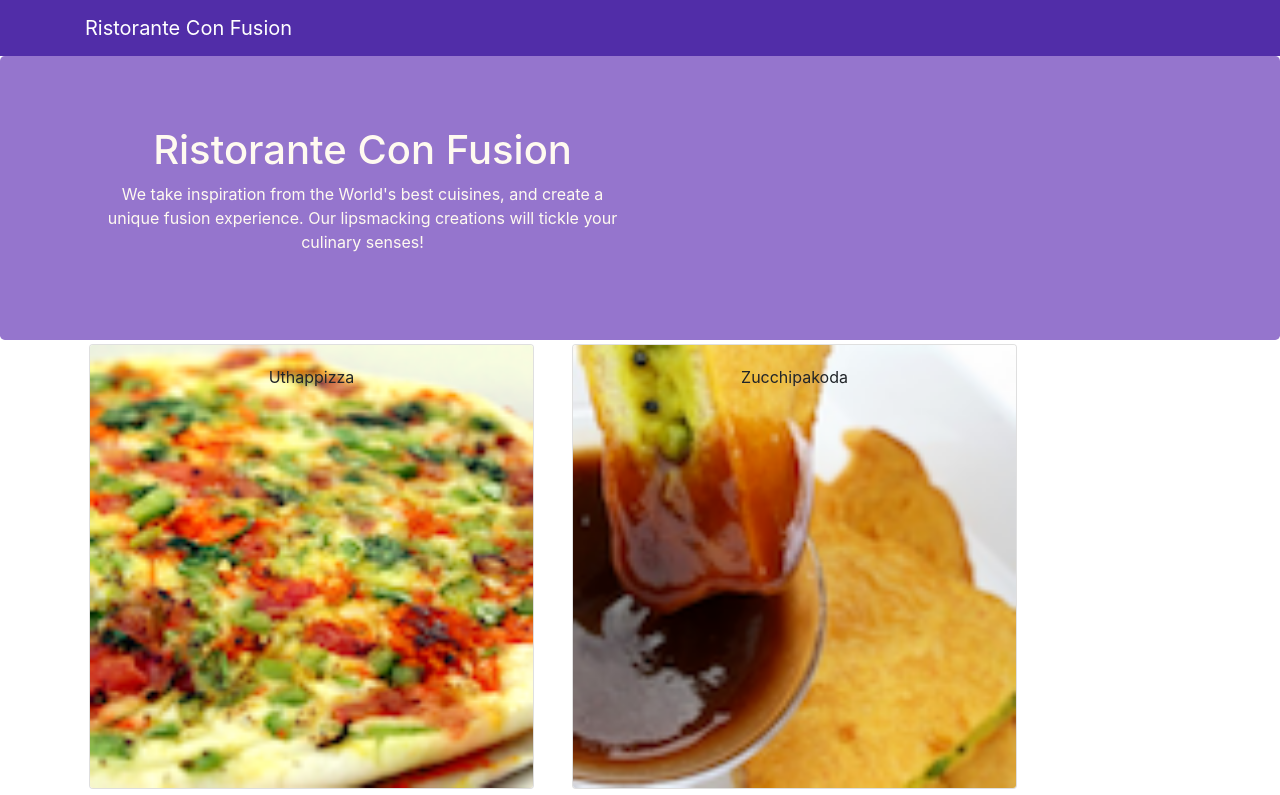
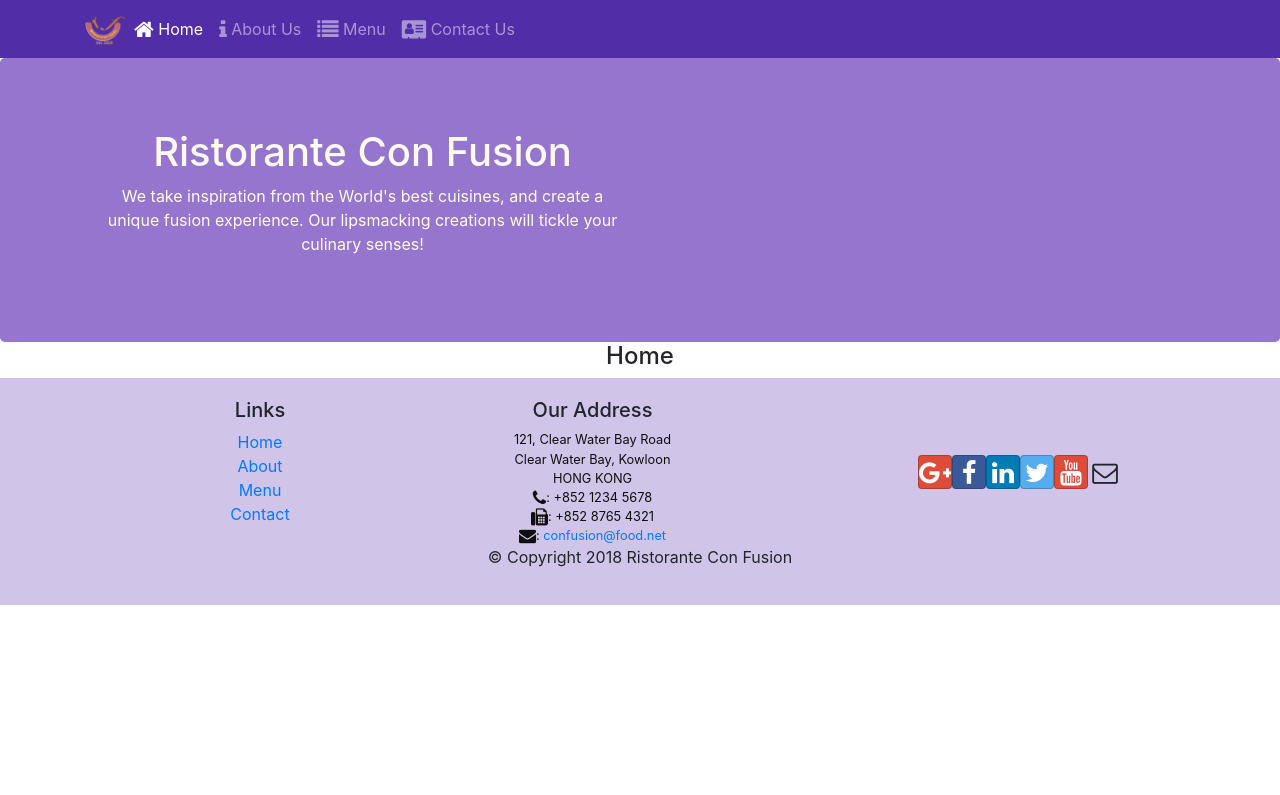
Before and after one commit to handiansantoso/react-web, a React (Create React App) app: page /home in a window 1280 px wide. Shown: the top 795 px of the page. Built offline with nearby package versions, Linux system fonts and the light colour scheme.

Commit message:
React Router

```diff
--- a/package.json
+++ b/package.json
@@ -9,6 +9,7 @@
     "react": "^16.11.0",
     "react-dom": "^16.11.0",
     "react-popper": "^1.3.6",
+    "react-router-dom": "^5.1.2",
     "react-scripts": "3.2.0",
     "reactstrap": "^8.1.1"
   },
--- a/src/App.js
+++ b/src/App.js
@@ -1,13 +1,17 @@
 import React,{Component} from 'react';
 import Main from './components/MainComponent';
-
+import './App.css';
+import { BrowserRouter } from 'react-router-dom';
 class App extends Component {
 
   render() {
     return (
-      <div className="App">
-        <Main />
-      </div>
+      <BrowserRouter>
+        <div className="App">
+          <Main />
+        </div>
+      </BrowserRouter>
+
     );
   }
 }
--- a/src/components/FooterComponent.js
+++ b/src/components/FooterComponent.js
@@ -1,5 +1,5 @@
 import React from 'react';
-
+import { Link } from 'react-router-dom';
 function Footer(props){
     return (
         <div className="footer">
@@ -8,10 +8,10 @@
                 <div className="col-4 offset-1 col-sm-2">
                     <h5>Links</h5>
                     <ul className="list-unstyled">
-                        <li><a href="/#">Home</a></li>
-                        <li><a href="/#">About</a></li>
-                        <li><a href="/#">Menu</a></li>
-                        <li><a href="contactus.html">Contact</a></li>
+                        <li><Link to="/home">Home</Link></li>
+                        <li><Link href="/aboutus">About</Link></li>
+                        <li><Link href="/menu">Menu</Link></li>
+                        <li><Link href="/contactus">Contact</Link></li>
                     </ul>
                 </div>
                 <div className="col-7 col-sm-5">
--- a/src/components/HeaderComponent.js
+++ b/src/components/HeaderComponent.js
@@ -1,13 +1,53 @@
 import React, { Component } from 'react';
-import { Navbar, NavbarBrand, Jumbotron } from 'reactstrap';
+import { Navbar, NavbarBrand, Nav, NavbarToggler,Collapse,NavItem, Jumbotron } from 'reactstrap';
+import { NavLink } from 'react-router-dom';
+class Header extends Component{
+    constructor(props){
+        super(props);
+        this.state = {
+            isNavOpen: false
+        }
+        this.toggleNav = this.toggleNav.bind(this);
+    }
 
-class Header extends Component{
+    toggleNav() {
+        this.setState({
+            isNavOpen: !this.state.isNavOpen
+        });
+    }
     render(){
         return(
             <React.Fragment>
-                <Navbar dark>
+                <Navbar dark expand="md">
                     <div className="container">
-                        <NavbarBrand href="/">Ristorante Con Fusion</NavbarBrand>
+                        <NavbarToggler onClick={this.toogleNav} />
+                        <NavbarBrand className="mr-auto" href="/">
+                            <img src="assets/images/logo.png" height="30" width="41" alt="Ristorante Con Fusion"/>
+                        </NavbarBrand>
+                        <Collapse isOpen={this.state.isNavOpen} navbar>
+                        <Nav navbar>
+                            <NavItem>
+                                <NavLink className="nav-link" to="/home">
+                                    <span className="fa fa-home fa-lg"></span> Home
+                                </NavLink>
+                            </NavItem>
+                            <NavItem>
+                                <NavLink className="nav-link" to="/aboutus">
+                                    <span className="fa fa-info fa-lg"></span> About Us
+                                </NavLink>
+                            </NavItem>
+                            <NavItem>
+                                <NavLink className="nav-link" to="/menu">
+                                    <span className="fa fa-list fa-lg"></span> Menu
+                                </NavLink>
+                            </NavItem>
+                            <NavItem>
+                                <NavLink className="nav-link" to="/contactus">
+                                    <span className="fa fa-address-card fa-lg"></span> Contact Us
+                                </NavLink>
+                            </NavItem>
+                        </Nav>
+                        </Collapse>
                     </div>
                 </Navbar>
                 <Jumbotron>
--- /dev/null
+++ b/src/components/HomeComponent.js
@@ -0,0 +1,11 @@
+import React from 'react';
+
+function Home(props) {
+    return (
+        <div className="container">
+            <h4>Home</h4>
+        </div>
+    )
+}
+
+export default Home;
--- a/src/components/MainComponent.js
+++ b/src/components/MainComponent.js
@@ -4,6 +4,9 @@
 import { DISHES } from '../shared/dishes';
 import Header from './HeaderComponent';
 import Footer from './FooterComponent';
+import Home from './HomeComponent';
+import { Switch, Route, Redirect } from 'react-router-dom';
+
 class Main extends Component {
 
   constructor(props) {
@@ -14,16 +17,21 @@
     };
   }
 
-  onDishSelect(dishId) {
-    this.setState({ selectedDish: dishId});
-  }
 
   render() {
+    const HomePage = () => {
+      return (
+        <Home />
+      );
+    }
     return (
       <div>
         <Header />
-        <Menu dishes={this.state.dishes} onClick={(dishId) => this.onDishSelect(dishId)} />
-        <DishDetail dish={this.state.dishes.filter((dish) => dish.id === this.state.selectedDish)[0]} />
+        <Switch>
+          <Route path="/home" component={HomePage} />
+          <Route exact path="/menu" component={() => <Menu dishes={this.state.dishes} />} />
+          <Redirect to="/home" />
+        </Switch>
         <Footer />
       </div>
     );
--- a/src/index.js
+++ b/src/index.js
@@ -3,7 +3,7 @@
 import 'bootstrap/dist/css/bootstrap.min.css';
 import 'font-awesome/css/font-awesome.min.css';
 import 'bootstrap-social/bootstrap-social.css';
-import './App.css';
+import './index.css';
 import App from './App';
 import * as serviceWorker from './serviceWorker';
 
```
Also changed, not shown: 1 other file (tests, documents, lock files or other folders).
